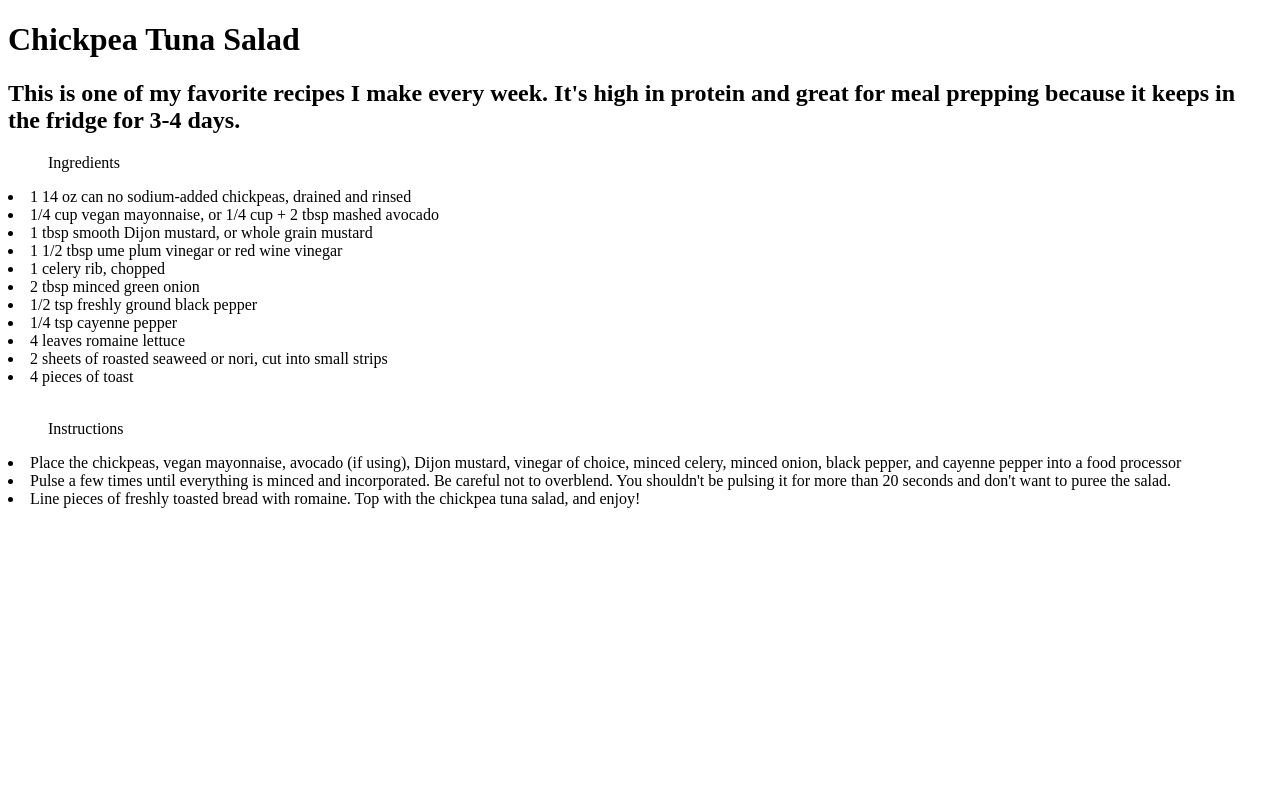
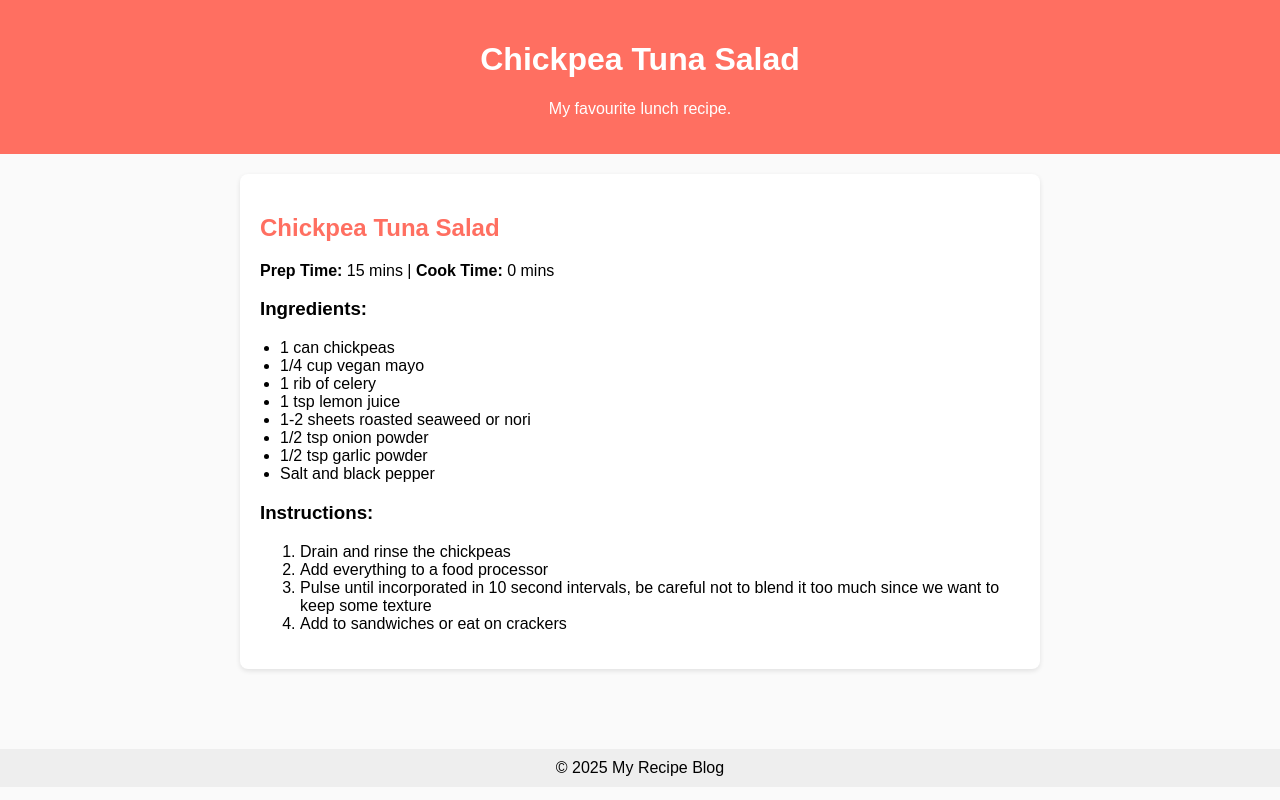
Before and after one commit to w0425986/symmetrical-octo-barnacle, a plain HTML site: page index.html in a window 1280 px wide. Drawn offline with Linux system fonts and the light colour scheme.

Commit message:
Update index.html

```diff
--- a/index.html
+++ b/index.html
@@ -1,24 +1,89 @@
 <!DOCTYPE html>
-<html>
-  <body>
-<H1>Chickpea Tuna Salad</H1>
-<h2>This is one of my favorite recipes I make every week. It's high in protein and great for meal prepping because it keeps in the fridge for 3-4 days.</h2>
-<ul>Ingredients</ul>
-<li>1 14 oz can no sodium-added chickpeas, drained and rinsed</li>
-<li>1/4 cup vegan mayonnaise, or 1/4 cup + 2 tbsp mashed avocado</li>
-<li>1 tbsp smooth Dijon mustard, or whole grain mustard</li>
-<li>1 1/2 tbsp ume plum vinegar or red wine vinegar</li>
-<li>1 celery rib, chopped</li>
-<li>2 tbsp minced green onion</li>
-<li>1/2 tsp freshly ground black pepper</li>
-<li>1/4 tsp cayenne pepper</li>
-<li>4 leaves romaine lettuce</li>
-<li>2 sheets of roasted seaweed or nori, cut into small strips</li>
-<li>4 pieces of toast</li>
-<br>
-  <ol>Instructions</ol>
-    <li>Place the chickpeas, vegan mayonnaise, avocado (if using), Dijon mustard, vinegar of choice, minced celery, minced onion, black pepper, and cayenne pepper into a food processor</li>
-    <li>Pulse a few times until everything is minced and incorporated. Be careful not to overblend. You shouldn't be pulsing it for more than 20 seconds and don't want to puree the salad.</li>
-    <li>Line pieces of freshly toasted bread with romaine. Top with the chickpea tuna salad, and enjoy!</li>
-    </body>
+<html lang="en">
+<head>
+  <meta charset="UTF-8" />
+  <meta name="viewport" content="width=device-width, initial-scale=1.0"/>
+  <title>Chickpea tuna salad</title>
+  <style>
+    body {
+      font-family: Arial, sans-serif;
+      background-color: #fafafa;
+      margin: 0;
+      padding: 0;
+    }
+
+    header {
+      background-color: #ff6f61;
+      color: white;
+      padding: 20px;
+      text-align: center;
+    }
+
+    .container {
+      padding: 20px;
+      max-width: 800px;
+      margin: auto;
+    }
+
+    article {
+      background-color: white;
+      padding: 20px;
+      margin-bottom: 20px;
+      border-radius: 8px;
+      box-shadow: 0 2px 5px rgba(0,0,0,0.1);
+    }
+
+    h2 {
+      color: #ff6f61;
+    }
+
+    ul {
+      padding-left: 20px;
+    }
+
+    footer {
+      text-align: center;
+      padding: 10px;
+      background-color: #eee;
+      margin-top: 40px;
+    }
+  </style>
+</head>
+<body>
+  <header>
+    <h1>Chickpea Tuna Salad</h1>
+    <p>My favourite lunch recipe.</p>
+  </header>
+
+  <div class="container">
+    <article>
+      <h2>Chickpea Tuna Salad</h2>
+      <p><strong>Prep Time:</strong> 15 mins | <strong>Cook Time:</strong> 0 mins</p>
+      <h3>Ingredients:</h3>
+      <ul>
+        <li>1 can chickpeas</li>
+        <li>1/4 cup vegan mayo</li>
+        <li>1 rib of celery</li>
+        <li>1 tsp lemon juice</li>
+        <li>1-2 sheets roasted seaweed or nori</li>
+        <li>1/2 tsp onion powder</li>
+        <li>1/2 tsp garlic powder</li>
+        <li>Salt and black pepper</li>
+      </ul>
+      <h3>Instructions:</h3>
+      <ol>
+        <li>Drain and rinse the chickpeas</li>
+        <li>Add everything to a food processor</li>
+        <li>Pulse until incorporated in 10 second intervals, be careful not to blend it too much since we want to keep some texture</li>
+        <li>Add to sandwiches or eat on crackers</li>
+      </ol>
+    </article>
+
+    <!-- You can add more recipe articles below -->
+  </div>
+
+  <footer>
+    &copy; 2025 My Recipe Blog
+  </footer>
+</body>
 </html>
```
